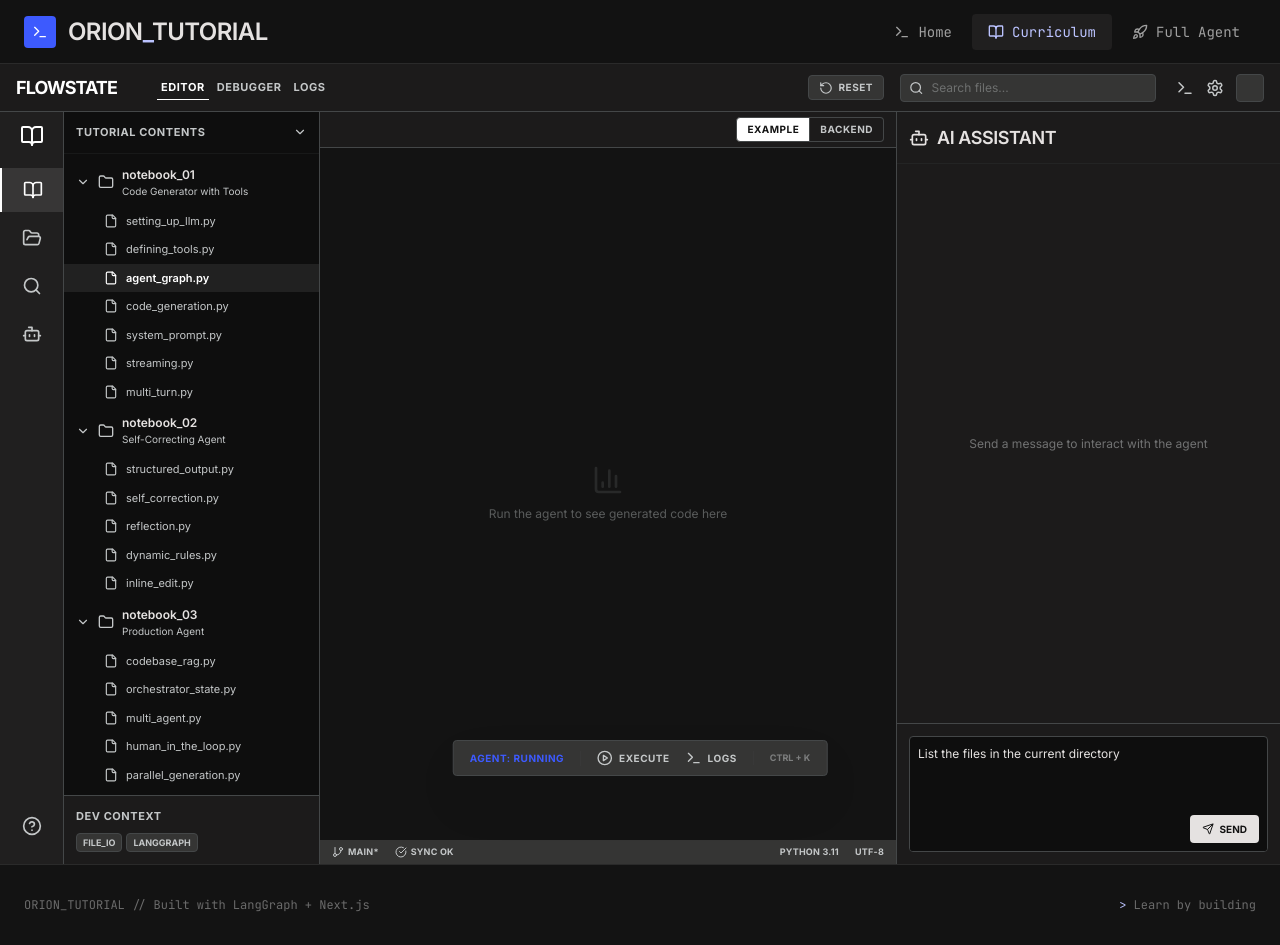
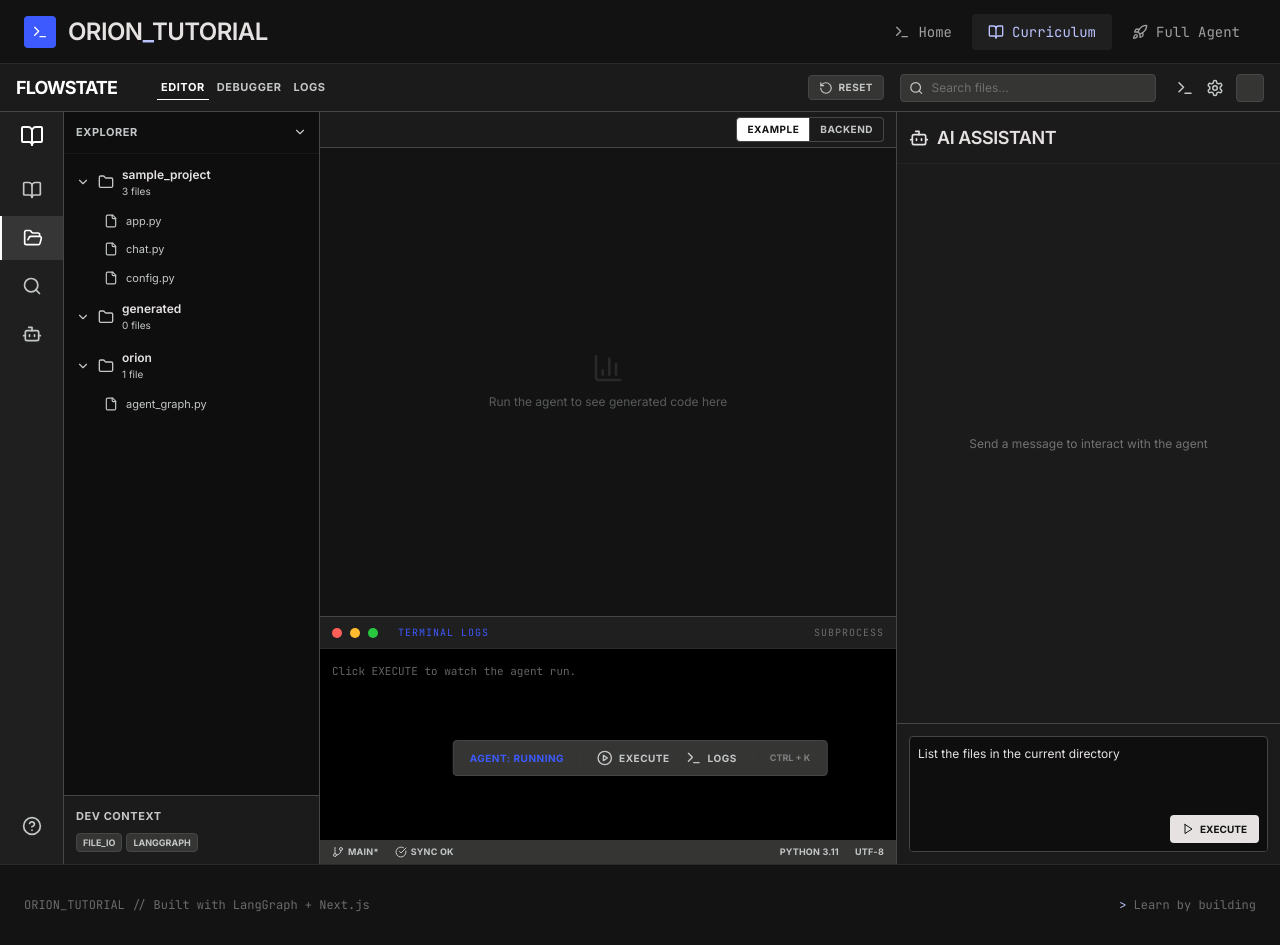
Before and after one commit to ishandutta0098/orion-tutorial, a Next.js app in the folder web/: page /curriculum/agent-graph in a window 1280 px wide. Built offline with nearby package versions, Linux system fonts and the light colour scheme.

Commit message:
enable tutorial workspace explorer

```diff
--- a/web/components/IDE/AIAssistantPanel.tsx
+++ b/web/components/IDE/AIAssistantPanel.tsx
@@ -1,9 +1,15 @@
 "use client";
 
-import { Bot, Paperclip, Image } from "lucide-react";
+import { Bot, Paperclip, Image, Play } from "lucide-react";
 import type { AIExchange } from "@/lib/schema";
 
-export function AIAssistantPanel({ exchange }: { exchange?: AIExchange }) {
+export function AIAssistantPanel({
+  exchange,
+  onExecute,
+}: {
+  exchange?: AIExchange;
+  onExecute?: () => void;
+}) {
   return (
     <aside className="w-80 bg-surface-container-low border-l border-outline-variant flex flex-col shrink-0">
       <div className="p-3 flex items-center gap-2 border-b border-outline-variant/20">
@@ -85,8 +91,12 @@ export function AIAssistantPanel({ exchange }: { exchange?: AIExchange }) {
                 <Image className="w-4 h-4" />
               </button>
             </div>
-            <button className="bg-ink text-night h-7 px-3 rounded text-[10px] font-bold uppercase hover:bg-white transition-colors">
-              SEND
+            <button
+              onClick={onExecute}
+              className="bg-ink text-night h-7 px-3 rounded text-[10px] font-bold uppercase hover:bg-white transition-colors flex items-center gap-1.5"
+            >
+              <Play className="w-3 h-3" />
+              EXECUTE
             </button>
           </div>
         </div>
--- a/web/components/IDE/ActivityBar.tsx
+++ b/web/components/IDE/ActivityBar.tsx
@@ -9,10 +9,10 @@ export function ActivityBar() {
         <BookOpen className="w-6 h-6 text-white" />
       </div>
       <div className="flex flex-col gap-1 w-full">
-        <div className="text-white bg-white/10 border-l-2 border-white py-3 flex justify-center cursor-pointer">
+        <div className="text-ink-variant hover:text-ink hover:bg-surface-high py-3 flex justify-center cursor-pointer transition-colors">
           <BookOpen className="w-5 h-5" />
         </div>
-        <div className="text-ink-variant hover:text-ink hover:bg-surface-high py-3 flex justify-center cursor-pointer transition-colors">
+        <div className="text-white bg-white/10 border-l-2 border-white py-3 flex justify-center cursor-pointer">
           <FolderOpen className="w-5 h-5" />
         </div>
         <div className="text-ink-variant hover:text-ink hover:bg-surface-high py-3 flex justify-center cursor-pointer transition-colors">
--- a/web/components/IDE/ChapterLayout.tsx
+++ b/web/components/IDE/ChapterLayout.tsx
@@ -1,6 +1,6 @@
 "use client";
 
-import { useState, useCallback } from "react";
+import { useMemo, useState, useCallback } from "react";
 import { IDEHeader } from "./IDEHeader";
 import { ActivityBar } from "./ActivityBar";
 import { FileExplorer } from "./FileExplorer";
@@ -10,38 +10,151 @@ import { AIAssistantPanel } from "./AIAssistantPanel";
 import { StatusFooter } from "./StatusFooter";
 import { CommandPalette } from "./CommandPalette";
 import { TerminalLogPanel } from "./TerminalLogPanel";
-import type { ChapterDef, LogLine } from "@/lib/schema";
+import type { ChapterDef, LogLine, WorkspaceFile } from "@/lib/schema";
+
+const SAMPLE_PROJECT_FILES: Record<string, string> = {
+  "sample_project/app.py": `import streamlit as st
+from chat import get_client, stream_response
+from config import PAGE_ICON, PAGE_TITLE, AVAILABLE_MODELS
+
+st.set_page_config(page_title=PAGE_TITLE, page_icon=PAGE_ICON)
+st.title(f"{PAGE_ICON} {PAGE_TITLE}")
+
+api_key = st.sidebar.text_input("OpenRouter API Key", type="password")
+
+if "messages" not in st.session_state:
+    st.session_state.messages = []
+
+selected_model = st.sidebar.selectbox("Select Model", options=AVAILABLE_MODELS)
+
+if not api_key:
+    st.warning("Enter your OpenRouter API key to start.")
+    st.stop()
+
+client = get_client(api_key)
+
+if prompt := st.chat_input("Ask me anything..."):
+    st.session_state.messages.append({"role": "user", "content": prompt})
+    response = st.write_stream(stream_response(client, st.session_state.messages, selected_model))
+    st.session_state.messages.append({"role": "assistant", "content": response})`,
+  "sample_project/chat.py": `from openai import OpenAI
+from config import BASE_URL
+
+
+def get_client(api_key: str) -> OpenAI:
+    """Create and return an OpenAI client configured for OpenRouter."""
+    return OpenAI(base_url=BASE_URL, api_key=api_key)
+
+
+def stream_response(client: OpenAI, messages: list, model: str):
+    """Stream chat completion responses from the API."""
+    stream = client.chat.completions.create(
+        model=model,
+        messages=messages,
+        stream=True,
+    )
+    for chunk in stream:
+        if chunk.choices[0].delta.content is not None:
+            yield chunk.choices[0].delta.content`,
+  "sample_project/config.py": `PAGE_TITLE = "My ChatBot"
+PAGE_ICON = "Bot"
+MODEL = "openai/gpt-4o-mini"
+BASE_URL = "https://openrouter.ai/api/v1"
+AVAILABLE_MODELS = [
+    "openai/gpt-4o-mini",
+    "openai/gpt-4o",
+    "anthropic/claude-3.5-sonnet",
+]`,
+};
+
+function createInitialWorkspace(chapter: ChapterDef): Record<string, WorkspaceFile> {
+  const files = Object.fromEntries(
+    Object.entries(SAMPLE_PROJECT_FILES).map(([path, content]) => [
+      path,
+      { path, content },
+    ])
+  );
+
+  if (chapter.backendCode && chapter.backendFilename) {
+    const path = `orion/${chapter.backendFilename}`;
+    files[path] = { path, content: chapter.backendCode };
+  }
+
+  if (chapter.chatConfig?.initialCode) {
+    const path = `generated/${chapter.chatConfig.initialCode.filename}`;
+    files[path] = { path, content: chapter.chatConfig.initialCode.content };
+  }
+
+  return files;
+}
+
+function toGeneratedPath(filename: string): string {
+  return filename.includes("/") ? filename : `generated/${filename}`;
+}
 
 export function ChapterLayout({ chapter }: { chapter: ChapterDef }) {
   const initialCode = chapter.chatConfig?.initialCode ?? null;
-  const [dynamicFile, setDynamicFile] = useState<{ filename: string; content: string } | null>(initialCode);
+  const initialWorkspace = useMemo(() => createInitialWorkspace(chapter), [chapter]);
+  const [dynamicFile, setDynamicFile] = useState<{ filename: string; content: string } | null>(
+    initialCode ? { filename: toGeneratedPath(initialCode.filename), content: initialCode.content } : null
+  );
+  const [workspaceFiles, setWorkspaceFiles] = useState<Record<string, WorkspaceFile>>(initialWorkspace);
+  const [selectedFilePath, setSelectedFilePath] = useState<string | null>(null);
   const [terminalLogs, setTerminalLogs] = useState<LogLine[]>([]);
   const [resetKey, setResetKey] = useState(0);
 
   const handleFileGenerated = useCallback((filename: string, content: string) => {
-    setDynamicFile({ filename, content });
+    const path = toGeneratedPath(filename);
+    setDynamicFile({ filename: path, content });
+    setSelectedFilePath(path);
+    setWorkspaceFiles((files) => ({
+      ...files,
+      [path]: { path, content },
+    }));
   }, []);
 
   const handleReset = useCallback(() => {
-    setDynamicFile(initialCode);
+    setWorkspaceFiles(initialWorkspace);
+    setDynamicFile(initialCode ? { filename: toGeneratedPath(initialCode.filename), content: initialCode.content } : null);
+    setSelectedFilePath(null);
     setTerminalLogs([]);
     setResetKey((key) => key + 1);
-  }, [initialCode]);
+  }, [initialCode, initialWorkspace]);
+
+  const handleStaticExecute = useCallback(() => {
+    const targetFile = chapter.backendFilename
+      ? `orion/${chapter.backendFilename}`
+      : chapter.codeFilename
+        ? `generated/${chapter.codeFilename}`
+        : `${chapter.slug.replace(/-/g, "_")}.py`;
+    setTerminalLogs([
+      { tag: "PROCESS", text: `[execute] ${chapter.slug} tutorial` },
+      { tag: "TOOL", text: `open ${targetFile}` },
+      { tag: "OK", text: "completed tutorial run" },
+    ]);
+  }, [chapter.backendFilename, chapter.codeFilename, chapter.slug]);
 
   const filename = chapter.codeFilename ?? chapter.slug.replace(/-/g, "_") + ".py";
   const code = chapter.codeContent ?? "";
   const isInlineEdit = chapter.chatConfig?.mode === "inline-edit";
-  const isSelfCorrection = chapter.chatConfig?.mode === "self-correction";
 
   const hasInteractiveChat = !!chapter.chatConfig && !isInlineEdit;
   const shouldShowEmptyPanel = hasInteractiveChat && !code && !dynamicFile;
+  const selectedWorkspaceFile = selectedFilePath ? workspaceFiles[selectedFilePath] : null;
+  const visibleFile = selectedWorkspaceFile
+    ? { filename: selectedWorkspaceFile.path, content: selectedWorkspaceFile.content }
+    : dynamicFile;
 
   return (
     <div className="h-screen flex flex-col overflow-hidden bg-night text-ink">
       <IDEHeader onReset={handleReset} />
       <div className="flex flex-1 overflow-hidden">
         <ActivityBar />
-        <FileExplorer />
+        <FileExplorer
+          files={Object.values(workspaceFiles)}
+          selectedFilePath={selectedFilePath}
+          onSelectFile={setSelectedFilePath}
+        />
         <main className="flex-1 flex overflow-hidden">
           <div className="flex-1 flex flex-col min-w-0">
             <CodePanel
@@ -49,19 +162,20 @@ export function ChapterLayout({ chapter }: { chapter: ChapterDef }) {
               filename={shouldShowEmptyPanel ? undefined : filename}
               backendCode={chapter.backendCode}
               backendFilename={chapter.backendFilename}
-              dynamicFile={dynamicFile}
+              dynamicFile={visibleFile}
               inlineEditConfig={
                 isInlineEdit
                   ? {
                       prompt: chapter.chatConfig?.inlineEditPrompt,
                       generatedFile: chapter.chatConfig?.generatedFile,
                       onApply: handleFileGenerated,
+                      onTerminalLogs: setTerminalLogs,
                     }
                   : undefined
               }
               resetKey={resetKey}
             />
-            {isSelfCorrection && <TerminalLogPanel logs={terminalLogs} />}
+            <TerminalLogPanel logs={terminalLogs} />
             <StatusFooter />
           </div>
           {hasInteractiveChat ? (
@@ -72,7 +186,7 @@ export function ChapterLayout({ chapter }: { chapter: ChapterDef }) {
               resetKey={resetKey}
             />
           ) : !isInlineEdit ? (
-            <AIAssistantPanel exchange={chapter.aiExchange} />
+            <AIAssistantPanel exchange={chapter.aiExchange} onExecute={handleStaticExecute} />
           ) : null}
         </main>
       </div>
--- a/web/components/IDE/CodePanel.tsx
+++ b/web/components/IDE/CodePanel.tsx
@@ -12,6 +12,7 @@ type InlineEditConfig = {
   prompt?: string;
   generatedFile?: { filename: string; content: string };
   onApply: (filename: string, content: string) => void;
+  onTerminalLogs?: (logs: { tag: "PROCESS" | "TOOL" | "OK"; text: string }[]) => void;
 };
 
 function highlightPython(
@@ -171,11 +172,21 @@ export function CodePanel({
     if (!inlineEditConfig?.generatedFile || !editInput.trim() || isApplyingEdit) return;
 
     setIsApplyingEdit(true);
+    const path = `generated/${inlineEditConfig.generatedFile.filename}`;
+    inlineEditConfig.onTerminalLogs?.([
+      { tag: "PROCESS", text: "[inline-edit] apply selected edit" },
+      { tag: "TOOL", text: `write ${path}` },
+    ]);
     setTimeout(() => {
       inlineEditConfig.onApply(
         inlineEditConfig.generatedFile!.filename,
         inlineEditConfig.generatedFile!.content
       );
+      inlineEditConfig.onTerminalLogs?.([
+        { tag: "PROCESS", text: "[inline-edit] apply selected edit" },
+        { tag: "TOOL", text: `write ${path}` },
+        { tag: "OK", text: `updated ${path}` },
+      ]);
       setIsApplyingEdit(false);
       setShowInlineEdit(false);
     }, 800);
--- a/web/components/IDE/FileExplorer.tsx
+++ b/web/components/IDE/FileExplorer.tsx
@@ -1,80 +1,77 @@
 "use client";
 
-import Link from "next/link";
-import { usePathname } from "next/navigation";
+import { useState } from "react";
 import { ChevronDown, ChevronRight, File, Folder } from "lucide-react";
-import { chapters } from "@/lib/registry";
-import { useState } from "react";
-import type { NotebookId } from "@/lib/schema";
+import type { WorkspaceFile } from "@/lib/schema";
 
-function slugToFilename(slug: string): string {
-  return slug.replace(/-/g, "_") + ".py";
+type FileExplorerProps = {
+  files: WorkspaceFile[];
+  selectedFilePath: string | null;
+  onSelectFile: (path: string) => void;
+};
+
+function groupFiles(files: WorkspaceFile[]): Record<string, WorkspaceFile[]> {
+  return files.reduce<Record<string, WorkspaceFile[]>>((groups, file) => {
+    const [folder] = file.path.split("/");
+    groups[folder] = [...(groups[folder] ?? []), file];
+    return groups;
+  }, {});
 }
 
-const NOTEBOOK_LABELS: Record<NotebookId, string> = {
-  "Notebook 01": "notebook_01",
-  "Notebook 02": "notebook_02",
-  "Notebook 03": "notebook_03",
-};
+function fileLabel(path: string): string {
+  return path.split("/").at(-1) ?? path;
+}
 
-const NOTEBOOK_TITLES: Record<NotebookId, string> = {
-  "Notebook 01": "Code Generator with Tools",
-  "Notebook 02": "Self-Correcting Agent",
-  "Notebook 03": "Production Agent",
-};
-
-export function FileExplorer() {
-  const pathname = usePathname();
-  const [expanded, setExpanded] = useState<Record<NotebookId, boolean>>({
-    "Notebook 01": true,
-    "Notebook 02": true,
-    "Notebook 03": true,
+export function FileExplorer({ files, selectedFilePath, onSelectFile }: FileExplorerProps) {
+  const [expanded, setExpanded] = useState<Record<string, boolean>>({
+    sample_project: true,
+    generated: true,
+    orion: true,
   });
 
-  const groups: { id: NotebookId; items: typeof chapters }[] = [
-    { id: "Notebook 01", items: chapters.filter((c) => c.notebook === "Notebook 01") },
-    { id: "Notebook 02", items: chapters.filter((c) => c.notebook === "Notebook 02") },
-    { id: "Notebook 03", items: chapters.filter((c) => c.notebook === "Notebook 03") },
-  ];
+  const groups = groupFiles(files);
+  const folderNames = ["sample_project", "generated", "orion"];
 
   return (
     <aside className="w-64 bg-surface-low border-r border-outline-variant flex flex-col shrink-0">
       <div className="p-3 flex justify-between items-center border-b border-outline-variant/20">
         <span className="font-headline text-[11px] font-bold tracking-[0.05em] uppercase text-ink-variant">
-          TUTORIAL CONTENTS
+          Explorer
         </span>
         <ChevronDown className="w-3.5 h-3.5 text-ink-variant" />
       </div>
       <div className="overflow-y-auto flex-1 py-1">
-        {groups.map((group) => {
-          const isOpen = expanded[group.id];
+        {folderNames.map((folder) => {
+          const folderFiles = groups[folder] ?? [];
+          const isOpen = expanded[folder] ?? true;
           const Chevron = isOpen ? ChevronDown : ChevronRight;
           return (
-            <div key={group.id}>
+            <div key={folder}>
               <button
-                onClick={() => setExpanded((s) => ({ ...s, [group.id]: !s[group.id] }))}
+                onClick={() => setExpanded((s) => ({ ...s, [folder]: !isOpen }))}
                 className="w-full px-3 py-2 flex items-center gap-2 cursor-pointer hover:bg-surface-high/30 text-left"
               >
                 <Chevron className="w-3.5 h-3.5 text-ink-variant shrink-0" />
                 <Folder className="w-4 h-4 text-ink-variant shrink-0" />
                 <div className="flex flex-col min-w-0">
                   <span className="font-body text-[12px] text-ink font-semibold truncate">
-                    {NOTEBOOK_LABELS[group.id]}
+                    {folder}
                   </span>
                   <span className="font-body text-[10px] text-ink-variant truncate">
-                    {NOTEBOOK_TITLES[group.id]}
+                    {folderFiles.length} file{folderFiles.length === 1 ? "" : "s"}
                   </span>
                 </div>
               </button>
               {isOpen &&
-                group.items.map((ch) => {
-                  const href = `/curriculum/${ch.slug}`;
-                  const isActive = pathname === href;
+                folderFiles
+                  .sort((a, b) => a.path.localeCompare(b.path))
+                  .map((file) => {
+                  const isActive = selectedFilePath === file.path;
                   return (
-                    <Link
-                      key={ch.slug}
-                      href={href}
-                      className={`pl-10 pr-3 py-1.5 flex items-center gap-2 cursor-pointer transition-colors ${
+                    <button
+                      key={file.path}
+                      onClick={() => onSelectFile(file.path)}
+                      className={`w-full pl-10 pr-3 py-1.5 flex items-center gap-2 cursor-pointer transition-colors ${
                         isActive
                           ? "bg-surface-high/50 text-white"
                           : "text-ink-variant hover:bg-surface-high/30"
@@ -82,9 +79,9 @@ export function FileExplorer() {
                     >
                       <File className="w-3.5 h-3.5 shrink-0" />
                       <span className={`font-body text-[11px] truncate ${isActive ? "font-semibold" : ""}`}>
-                        {slugToFilename(ch.slug)}
+                        {fileLabel(file.path)}
                       </span>
-                    </Link>
+                    </button>
                   );
                 })}
             </div>
--- a/web/components/IDE/InteractiveChatPanel.tsx
+++ b/web/components/IDE/InteractiveChatPanel.tsx
@@ -105,9 +105,28 @@ export function InteractiveChatPanel({ chatConfig, onFileGenerated, onTerminalLo
 
     const key = getConversationKey();
     const response = chatConfig.conversations[key] ?? chatConfig.conversations["default"] ?? [];
-    const terminalLogs = chatConfig.terminalLogs?.[key] ?? [];
+    const generatedPath = chatConfig.generatedFile
+      ? `generated/${chatConfig.generatedFile.filename}`
+      : null;
+    const fallbackTerminalLogs: LogLine[] = [
+        { tag: "PROCESS", text: `[execute] ${chatConfig.mode} tutorial` },
+        ...(generatedPath
+          ? [
+              { tag: "TOOL" as const, text: "mkdir -p generated" },
+              { tag: "TOOL" as const, text: `write ${generatedPath}` },
+            ]
+          : []),
+        { tag: "OK", text: generatedPath ? `created ${generatedPath}` : "completed tutorial run" },
+      ];
+    const terminalLogs = chatConfig.terminalLogs?.[key] ?? fallbackTerminalLogs;
 
     const thinkingDelay = 1200 + Math.random() * 800;
+    onTerminalLogs?.([]);
+    terminalLogs.forEach((_, index) => {
+      setTimeout(() => {
+        onTerminalLogs?.(terminalLogs.slice(0, index + 1));
+      }, 300 + index * 350);
+    });
 
     if (chatConfig.mode === "streaming") {
       setTimeout(() => {
@@ -131,15 +150,6 @@ export function InteractiveChatPanel({ chatConfig, onFileGenerated, onTerminalLo
         }, 25);
       }, thinkingDelay);
     } else {
-      if (chatConfig.mode === "self-correction") {
-        onTerminalLogs?.([]);
-        terminalLogs.forEach((_, index) => {
-          setTimeout(() => {
-            onTerminalLogs?.(terminalLogs.slice(0, index + 1));
-          }, 300 + index * 350);
-        });
-      }
-
       setTimeout(() => {
         setLoading(false);
         setMessages((prev) => [...prev, ...response]);
@@ -338,12 +348,8 @@ export function InteractiveChatPanel({ chatConfig, onFileGenerated, onTerminalLo
               disabled={disabled || loading || !input.trim()}
               className="bg-ink text-night h-7 px-3 rounded text-[10px] font-bold uppercase hover:bg-white transition-colors disabled:opacity-30 disabled:cursor-not-allowed flex items-center gap-1.5"
             >
-              {chatConfig.mode === "self-correction" ? (
-                <Play className="w-3 h-3" />
-              ) : (
-                <Send className="w-3 h-3" />
-              )}
-              {loading ? "..." : chatConfig.mode === "self-correction" ? "EXECUTE" : "SEND"}
+              <Play className="w-3 h-3" />
+              {loading ? "..." : "EXECUTE"}
             </button>
           </div>
         </div>
--- a/web/lib/schema.ts
+++ b/web/lib/schema.ts
@@ -19,6 +19,11 @@ export type LogLine = {
 export type CodeFile = {
   filename: string;
   language: string;
+  content: string;
+};
+
+export type WorkspaceFile = {
+  path: string;
   content: string;
 };
 
```
